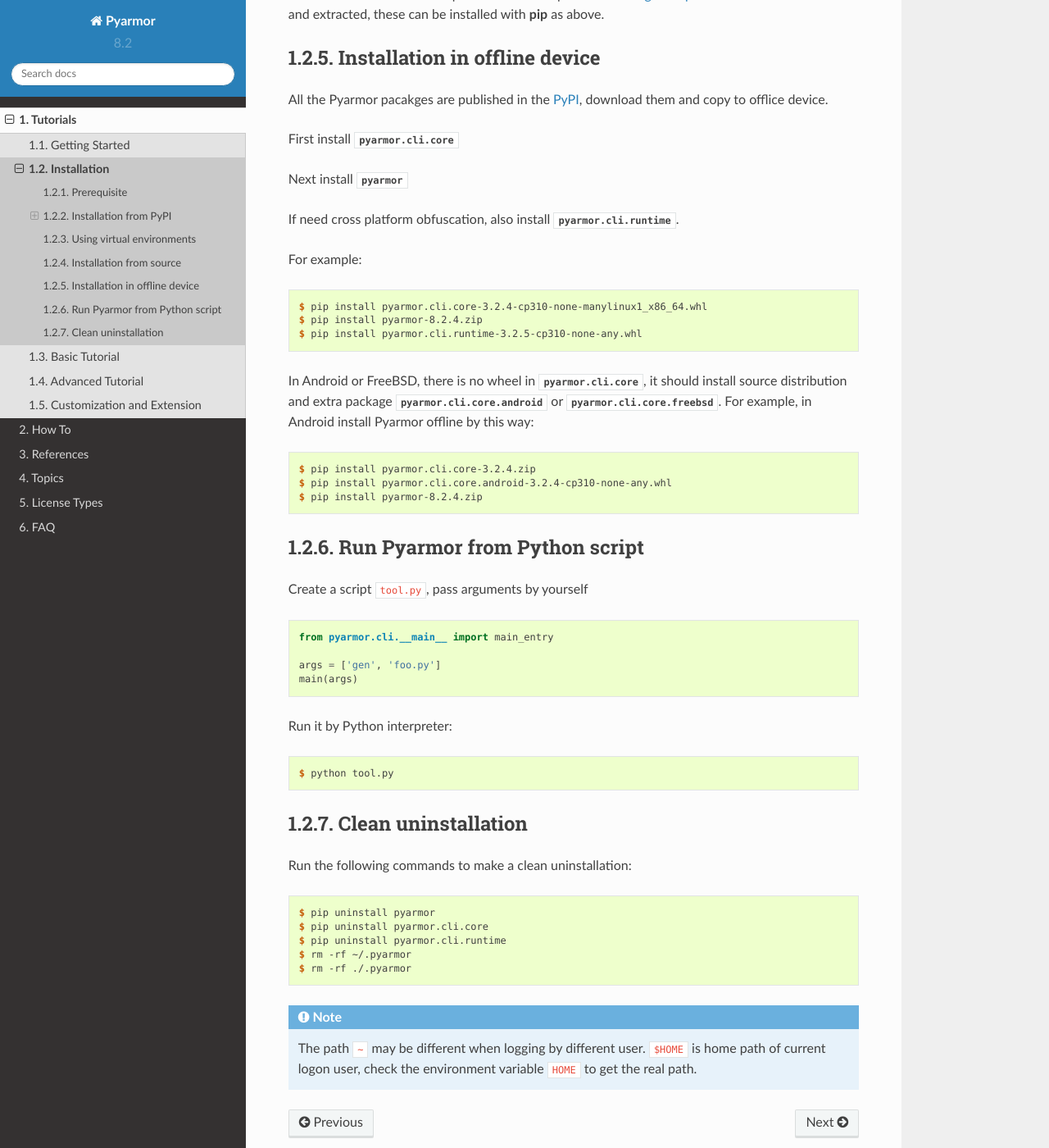
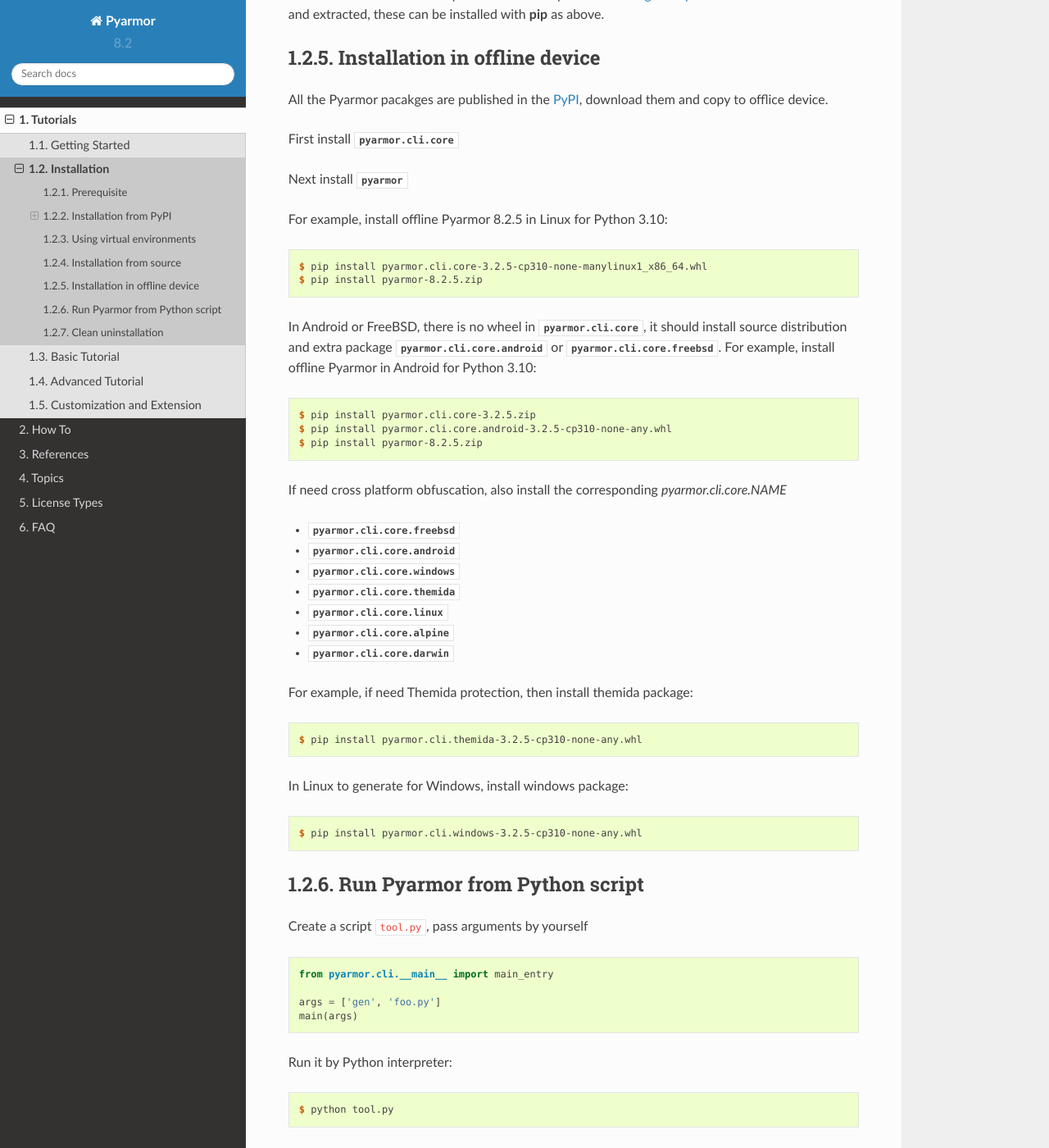
Before and after one commit to dashingsoft/pyarmor, a Sphinx documentation site: the page built from docs/tutorial/installation.rst, in a window 1280 px wide and 1400 px high, scrolled down 2691 px. Shown: the whole window at 82% size. Built offline with Sphinx 7.4.7 and the Read the Docs theme 2.0.0, drawn with Linux system fonts in a browser that asks for light colours.

Commit message:
Refine offline packages for cross-platform

```diff
--- a/docs/tutorial/installation.rst
+++ b/docs/tutorial/installation.rst
@@ -110,19 +110,34 @@
 
 Next install :mod:`pyarmor`
 
-If need cross platform obfuscation, also install :mod:`pyarmor.cli.runtime`.
+For example, install offline Pyarmor 8.2.5 in Linux for Python 3.10::
 
-For example::
+    $ pip install pyarmor.cli.core-3.2.5-cp310-none-manylinux1_x86_64.whl
+    $ pip install pyarmor-8.2.5.zip
 
-    $ pip install pyarmor.cli.core-3.2.4-cp310-none-manylinux1_x86_64.whl
-    $ pip install pyarmor-8.2.4.zip
-    $ pip install pyarmor.cli.runtime-3.2.5-cp310-none-any.whl
+In Android or FreeBSD, there is no wheel in :mod:`pyarmor.cli.core`, it should install source distribution and extra package :mod:`pyarmor.cli.core.android` or :mod:`pyarmor.cli.core.freebsd`. For example, install offline Pyarmor in Android for Python 3.10::
 
-In Android or FreeBSD, there is no wheel in :mod:`pyarmor.cli.core`, it should install source distribution and extra package :mod:`pyarmor.cli.core.android` or :mod:`pyarmor.cli.core.freebsd`. For example, in Android install Pyarmor offline by this way::
+    $ pip install pyarmor.cli.core-3.2.5.zip
+    $ pip install pyarmor.cli.core.android-3.2.5-cp310-none-any.whl
+    $ pip install pyarmor-8.2.5.zip
 
-    $ pip install pyarmor.cli.core-3.2.4.zip
-    $ pip install pyarmor.cli.core.android-3.2.4-cp310-none-any.whl
-    $ pip install pyarmor-8.2.4.zip
+If need cross platform obfuscation, also install the corresponding `pyarmor.cli.core.NAME`
+
+- :mod:`pyarmor.cli.core.freebsd`
+- :mod:`pyarmor.cli.core.android`
+- :mod:`pyarmor.cli.core.windows`
+- :mod:`pyarmor.cli.core.themida`
+- :mod:`pyarmor.cli.core.linux`
+- :mod:`pyarmor.cli.core.alpine`
+- :mod:`pyarmor.cli.core.darwin`
+
+For example, if need Themida protection, then install themida package::
+
+    $ pip install pyarmor.cli.themida-3.2.5-cp310-none-any.whl
+
+In Linux to generate for Windows, install windows package::
+
+    $ pip install pyarmor.cli.windows-3.2.5-cp310-none-any.whl
 
 Run Pyarmor from Python script
 ==============================
```
